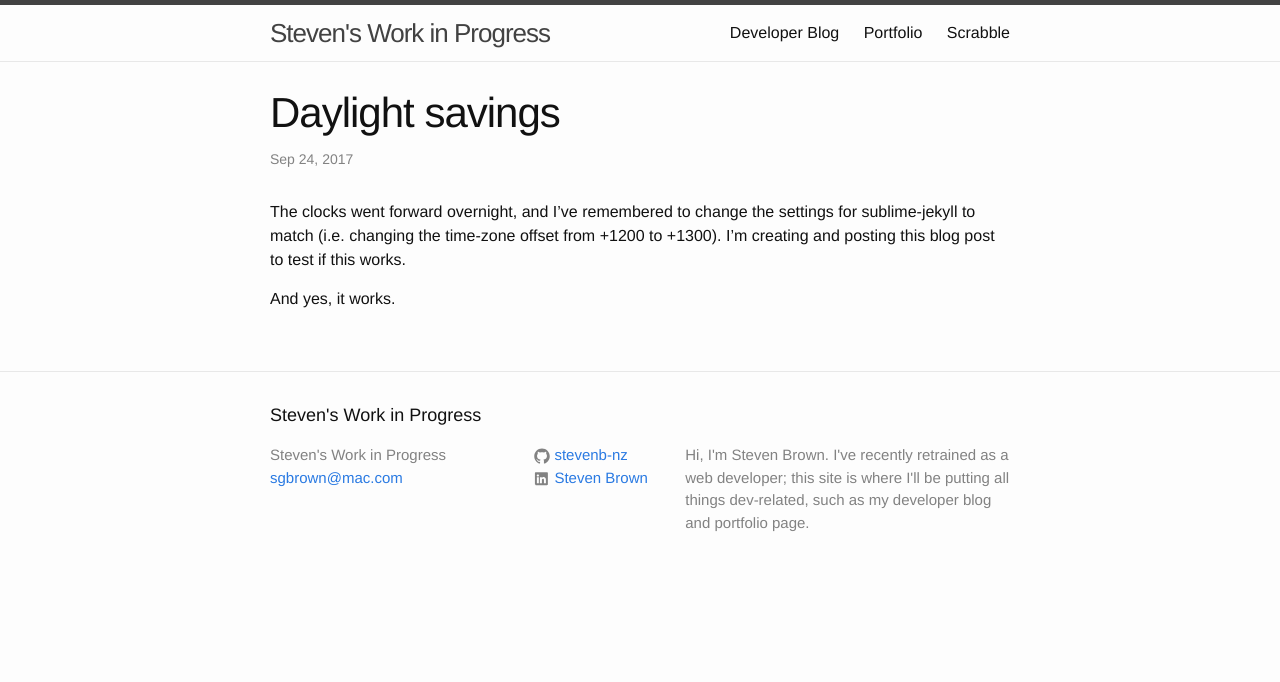
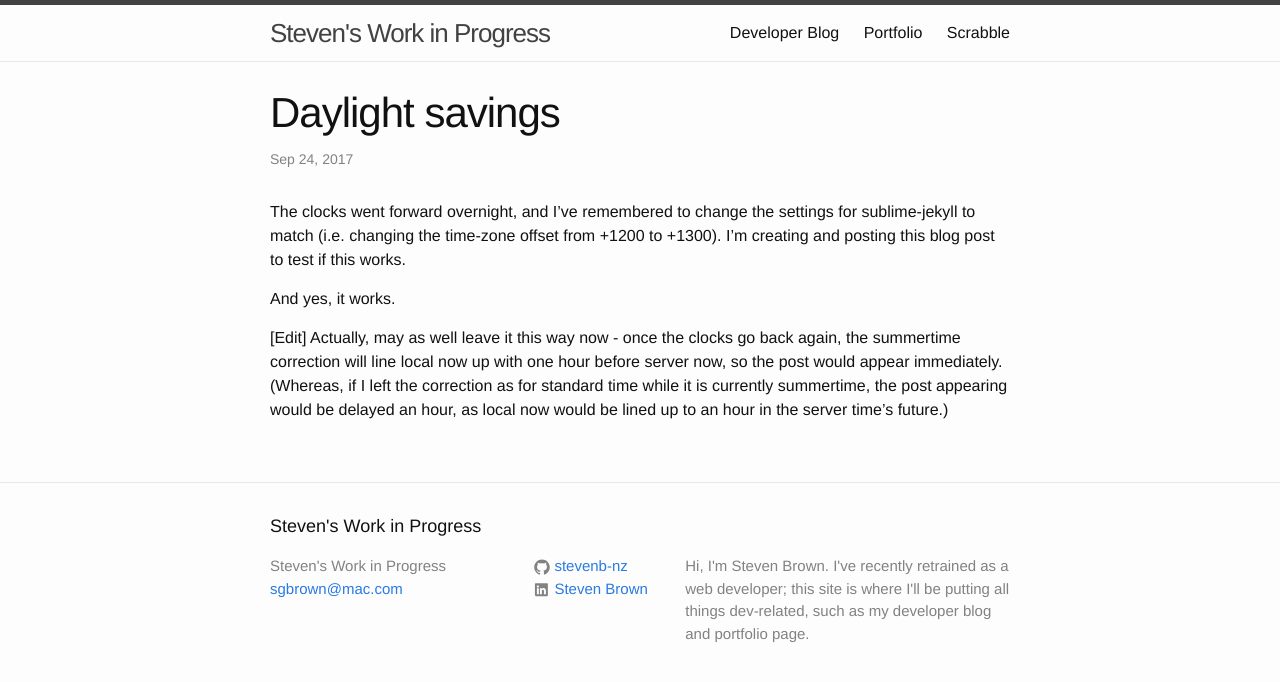
Before and after one commit to stevenb-nz/stevenb-nz.github.io, a Jekyll site: the page built from _posts/2017-09-24-daylight-savings.markdown, in a window 1280 px wide. Shown: the top 682 px of the page. Built offline with Jekyll 4.4.1, drawn with Linux system fonts in a browser that asks for light colours.

Commit message:
edited blog post (daylight saving)

```diff
--- a/_posts/2017-09-24-daylight-savings.markdown
+++ b/_posts/2017-09-24-daylight-savings.markdown
@@ -7,3 +7,5 @@ categories: jekyll testing
 The clocks went forward overnight, and I've remembered to change the settings for sublime-jekyll to match (i.e. changing the time-zone offset from +1200 to +1300). I'm creating and posting this blog post to test if this works.
 
 And yes, it works.
+
+[Edit] Actually, may as well leave it this way now - once the clocks go back again, the summertime correction will line local now up with one hour before server now, so the post would appear immediately. (Whereas, if I left the correction as for standard time while it is currently summertime, the post appearing would be delayed an hour, as local now would be lined up to an hour in the server time's future.)
```
